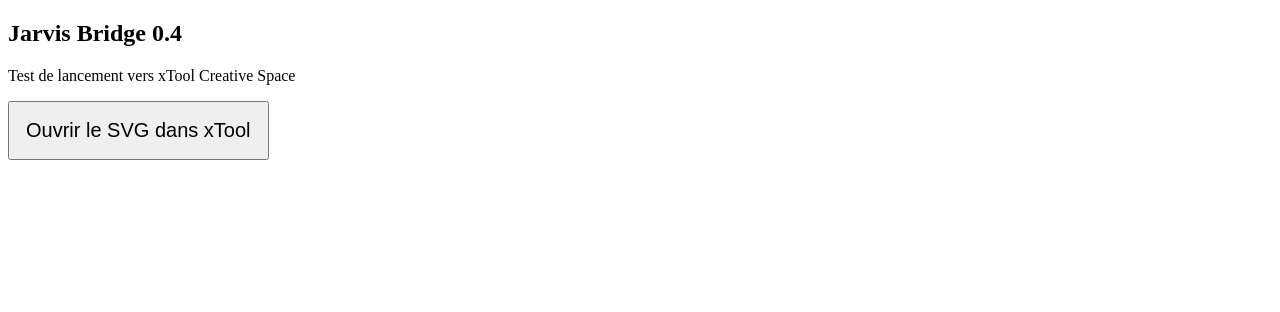
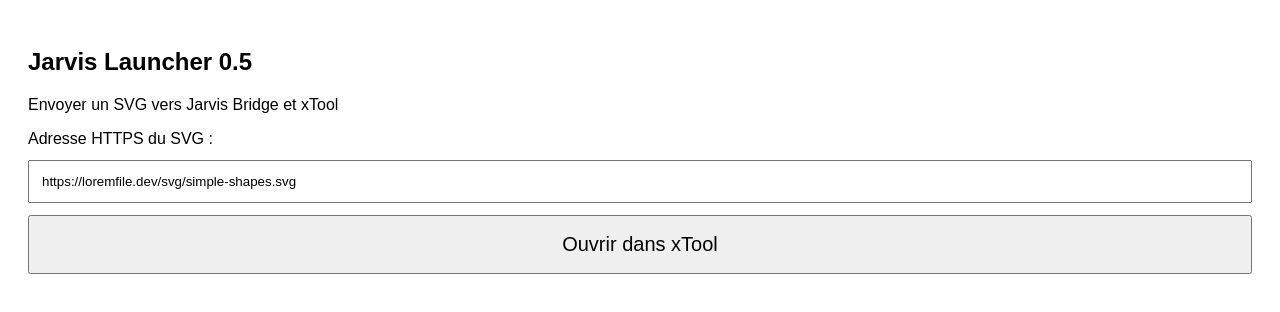
Before and after one commit to gauthiermail2021-dot/Jarvis-Launcher, a plain HTML site: page index.html in a window 1280 px wide. Drawn offline with Linux system fonts and the light colour scheme.

Commit message:
Update index.html

```diff
--- a/index.html
+++ b/index.html
@@ -1,32 +1,67 @@
-
 <!DOCTYPE html>
 <html lang="fr">
 <head>
   <meta charset="UTF-8">
   <meta name="viewport"
         content="width=device-width, initial-scale=1">
-  <title>Jarvis Launcher</title>
+  <title>Jarvis Launcher 0.5</title>
 </head>
-<body>
-  <h2>Jarvis Bridge 0.4</h2>
-  <p>Test de lancement vers xTool Creative Space</p>
+<body style="font-family:Arial;padding:20px">
 
-  <button id="launch" type="button"
-          style="font-size:20px;padding:16px;">
-    Ouvrir le SVG dans xTool
+  <h2>Jarvis Launcher 0.5</h2>
+  <p>Envoyer un SVG vers Jarvis Bridge et xTool</p>
+
+  <label for="svgUrl">Adresse HTTPS du SVG :</label>
+
+  <input
+    id="svgUrl"
+    type="url"
+    style="width:100%;padding:12px;box-sizing:border-box;margin:12px 0"
+    placeholder="https://exemple.com/dessin.svg">
+
+  <button
+    id="launch"
+    type="button"
+    style="font-size:20px;padding:16px;width:100%">
+    Ouvrir dans xTool
   </button>
 
+  <p id="status"></p>
+
   <script>
+    const input = document.getElementById("svgUrl");
+    const status = document.getElementById("status");
+
+    const params = new URLSearchParams(window.location.search);
+    const suppliedUrl = params.get("svg");
+
+    if (suppliedUrl) {
+      input.value = suppliedUrl;
+    } else {
+      input.value =
+        "https://loremfile.dev/svg/simple-shapes.svg";
+    }
+
     document.getElementById("launch")
       .addEventListener("click", function () {
-        const svg =
-          "https://loremfile.dev/svg/simple-shapes.svg";
+        try {
+          const svg = new URL(input.value.trim());
 
-        const link =
-          "jarvisbridge://open?url=" +
-          encodeURIComponent(svg);
+          if (svg.protocol !== "https:") {
+            throw new Error("Adresse HTTPS obligatoire");
+          }
 
-        window.location.href = link;
+          const link =
+            "jarvisbridge://open?url=" +
+            encodeURIComponent(svg.href);
+
+          status.textContent = "Ouverture de Jarvis Bridge...";
+          window.location.href = link;
+
+        } catch (error) {
+          status.textContent =
+            "Adresse invalide : " + error.message;
+        }
       });
   </script>
 </body>
```
